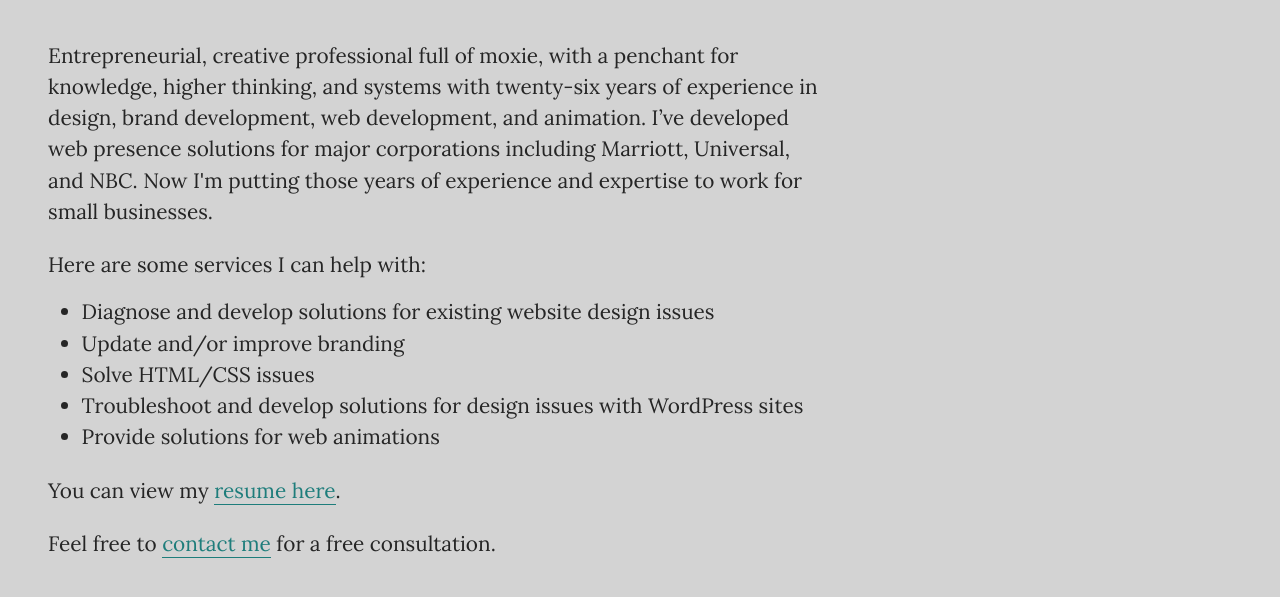
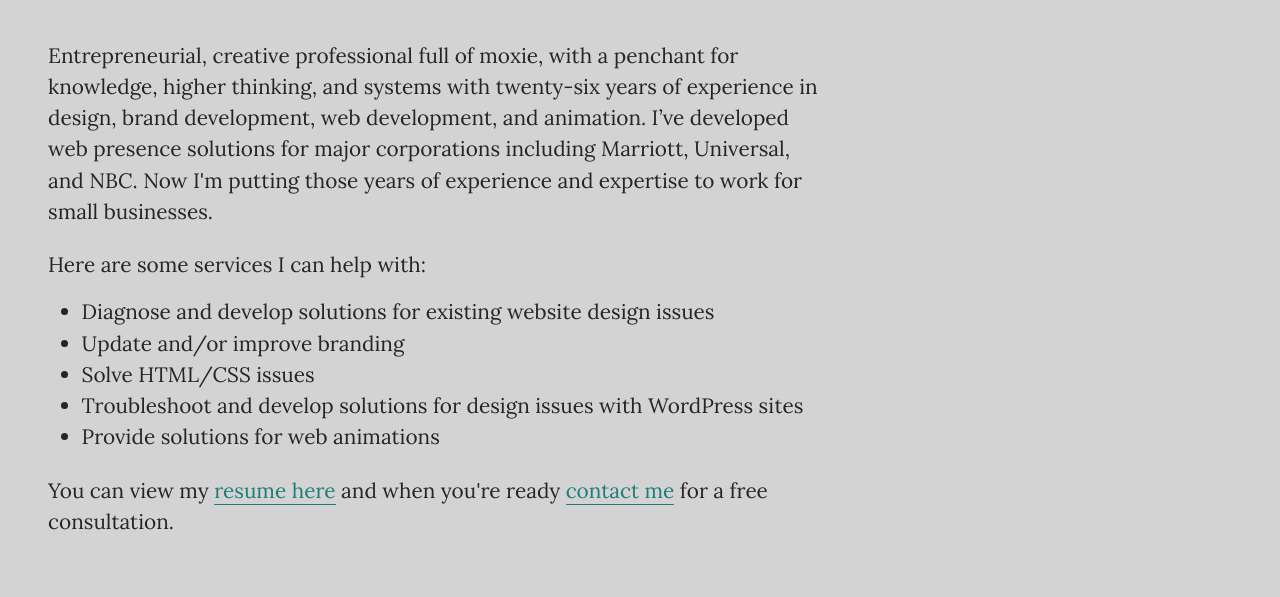
Before and after one commit to FrankDraws/git-5apps.com-frankdraws_testdev, a website: page index.html in a window 1280 px wide. Shown: the part 201-798 px from the top of the page. Drawn offline with Linux system fonts and the light colour scheme.

Commit message:
Updated links.

```diff
--- a/index.html
+++ b/index.html
@@ -32,9 +32,7 @@
             </ul>
         </p>
 
-        <p>You can view my <a href="https://www.linkedin.com/in/frankjuval/" target="_blank" rel="noopener" data-title="LinkedIn">resume here</a>.</p>
-
-        <p>Feel free to <a href="mailto:frankdraws@hey.com">contact me</a> for a free consultation.</p>
+        <p>You can view my <a href="https://www.linkedin.com/in/frankjuval/" target="_blank" rel="noopener" data-title="LinkedIn">resume here</a> and when you're ready <a href="mailto:frankdraws@hey.com">contact me</a> for a free consultation.</p>
     </section>
 </body>
 
```
